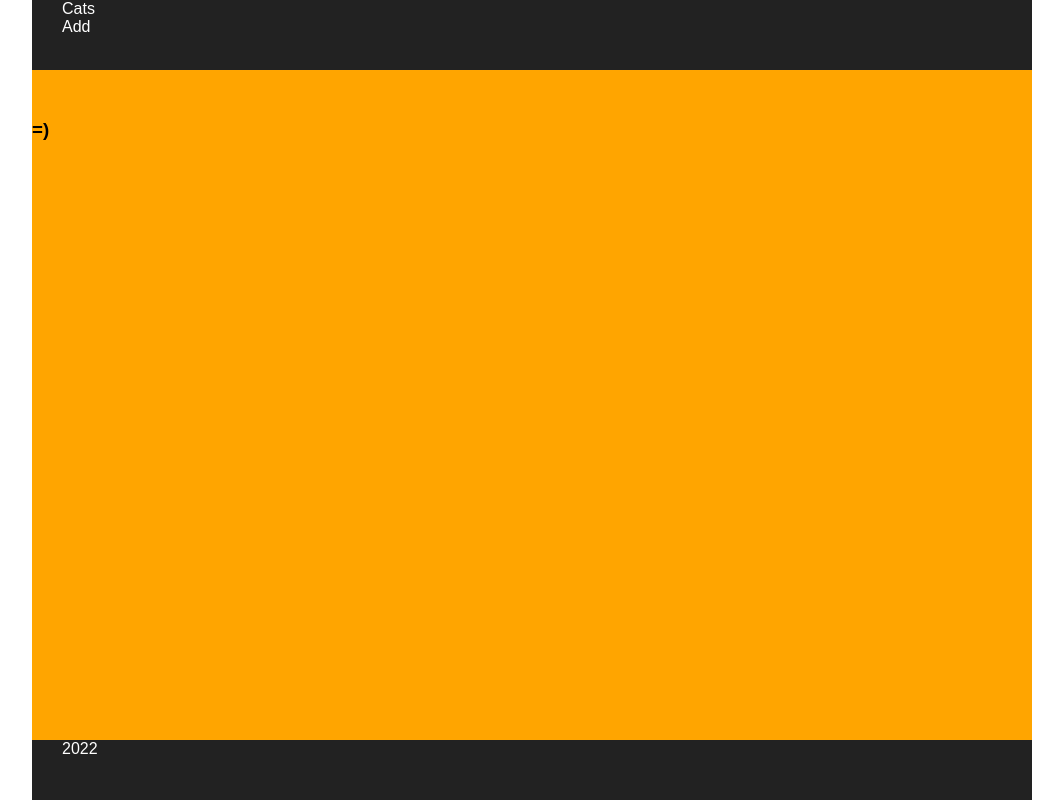
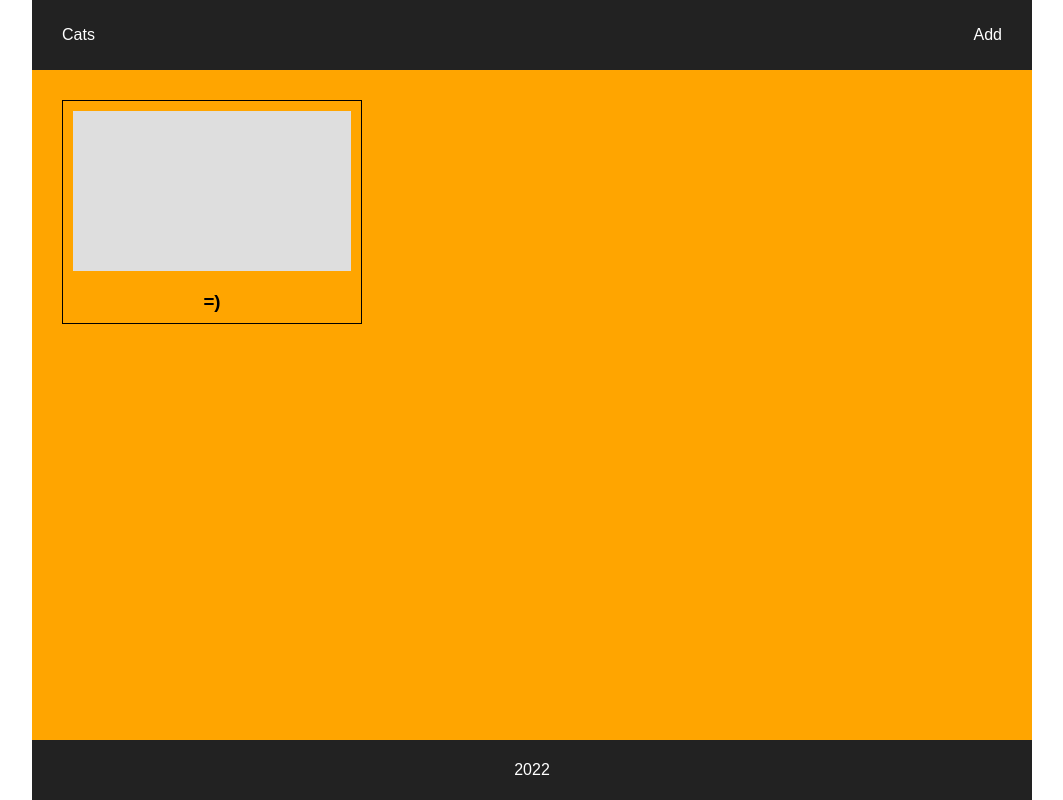
Before and after one commit to Alex-842/Cats, a plain HTML site: page index.html in a window 1280 px wide. Shown: the whole page, without its empty margins (108-1171 px from the left). Drawn offline with Linux system fonts and the light colour scheme.

Commit message:
second commit

```diff
--- a/style.css
+++ b/style.css
@@ -21,6 +21,42 @@ header, footer {
     background-color: #222;
     color: #fff;
     padding: 0 30px;
-
+    display: flex;
+    align-items: center;
 
 }
+header{
+    justify-content: space-between;
+
+}
+footer{
+    justify-content: center ;
+}
+main{
+    padding: 0 30px;
+    display: grid;
+    grid-template-columns: repeat(3,1fr);
+    align-content: flex-start;
+    gap: 20px;
+}
+h1,h2,h3 {
+    margin: 0;
+}
+.card {
+    display: flex;
+    flex-direction:column ;
+    gap: 20px;
+    padding: 10px;
+    border: 1px solid;
+}
+.card-pic {
+    background-position: center;
+    background-size: cover;
+    background-repeat: no-repeat;
+    background-color: #dedede;
+    height: 160px;
+
+}
+.card h3 {
+    text-align: center;
+}
```
